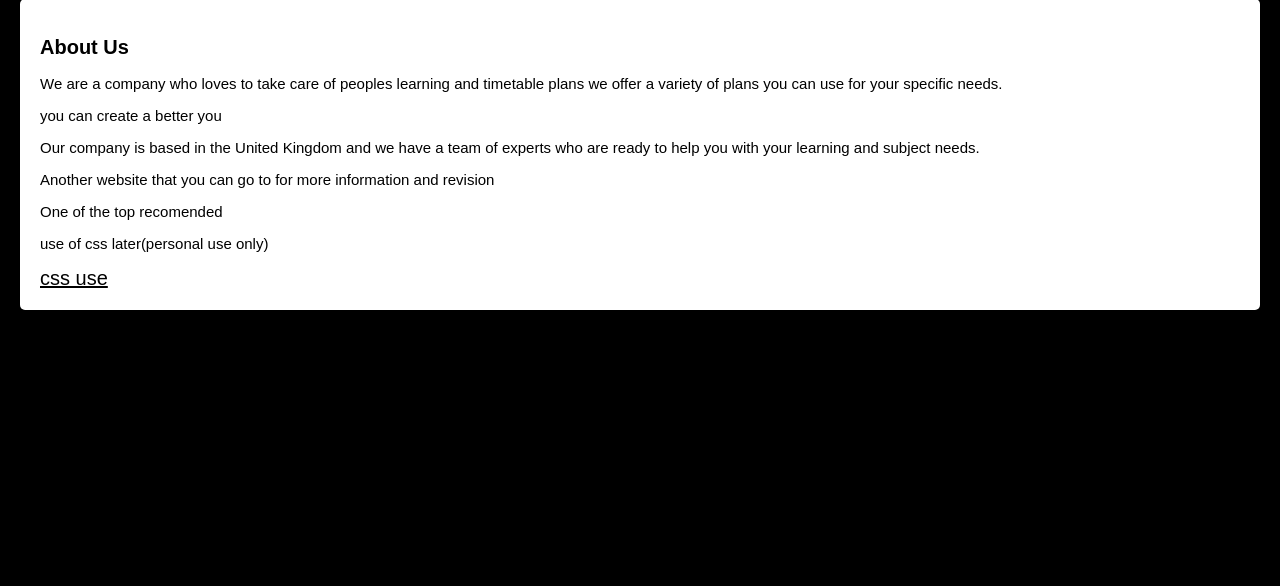
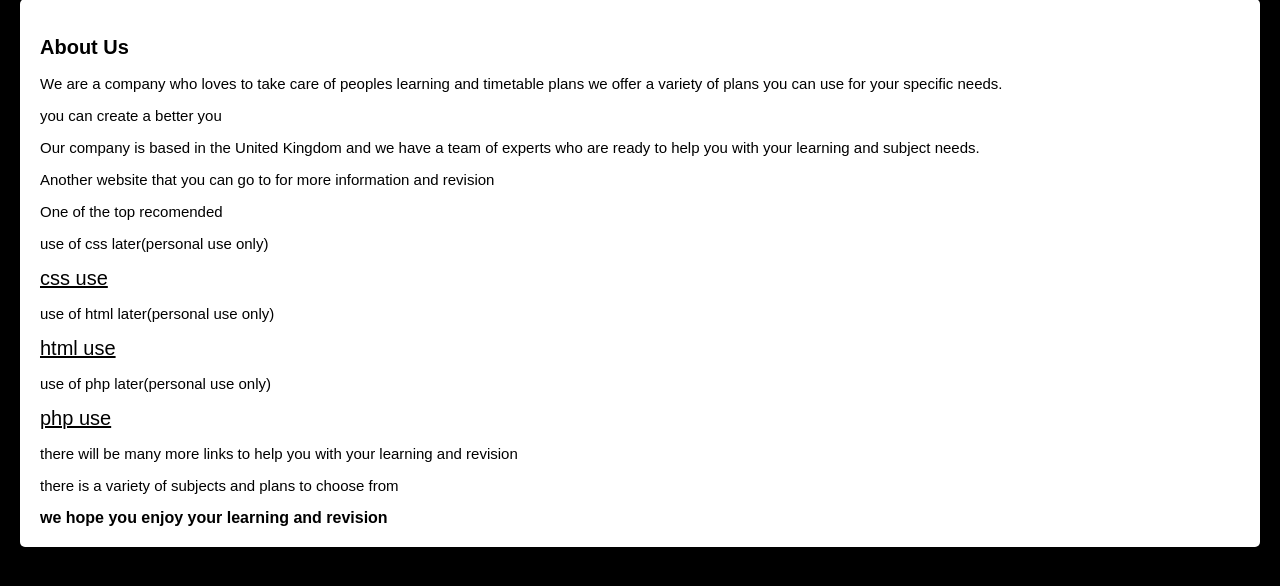
Before and after one commit to Racso132/GibJohn, a PHP site: page /about.php in a window 1280 px wide. Shown: the part 153-739 px from the top of the page. Run offline with PHP 8.4, Linux system fonts and the light colour scheme.

Commit message:
Add additional informational links and encouragement in about.php

```diff
--- a/about.php
+++ b/about.php
@@ -21,6 +21,11 @@ session_start()
         <p>Another website that you can go to for more information and revision </p>    <a href=""></a>
         <p>One of the top recomended </p>    <a href=""></a>
         <p>use of css later(personal use only)</p>    <a href="https://www.w3schools.com/css/css3_buttons.asp">css use</a>
+        <p>use of html later(personal use only)</p>    <a href="https://www.w3schools.com/html/html_intro.asp">html use</a>
+        <p>use of php later(personal use only)</p>    <a href="https://www.w3schools.com/php/php_intro.asp">php use</a>
+        <p> there will be many more links to help you with your learning and revision</p>
+        <p> there is a variety of subjects and plans to choose from</p>
+        <b> we hope you enjoy your learning and revision</b>
     </section>
     <?php include './parts/footer.php'; ?>
 
```
